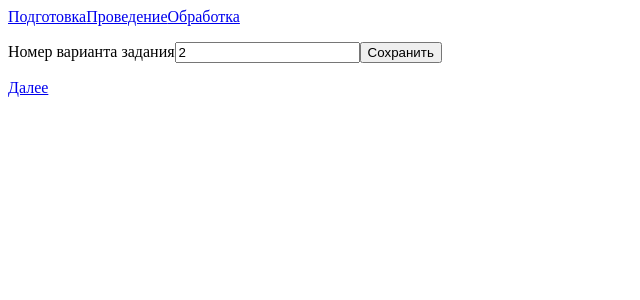
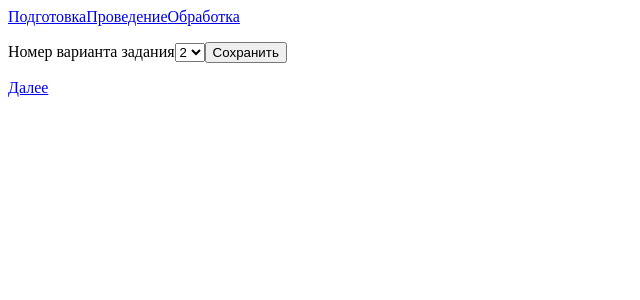
Before and after one commit to Nightbot1448/AMOS_plan, a Vue app in the folder vue/: page /#/task in a window 1280 px wide. Shown: the top 300 px of the page, without its empty margins (0-640 px from the left). Built offline with nearby package versions, Linux system fonts and the light colour scheme.

Commit message:
Change task selection

```diff
--- a/vue/src/components/Task.vue
+++ b/vue/src/components/Task.vue
@@ -2,7 +2,9 @@
   <div>
     <p>
       <label for="variant">Номер варианта задания</label>
-      <input id="variant" v-model.number="variant" type="number" name="variant" />
+      <select id="variant" v-model.number="variant" type="number">
+        <option v-for="(n, index) in 6" :key="index">{{ index + 1 }}</option>
+      </select>
       <button @click="send_variant">Сохранить</button>
     </p>
     <router-link class="nav-link" to="/planning_area">Далее</router-link>
```
